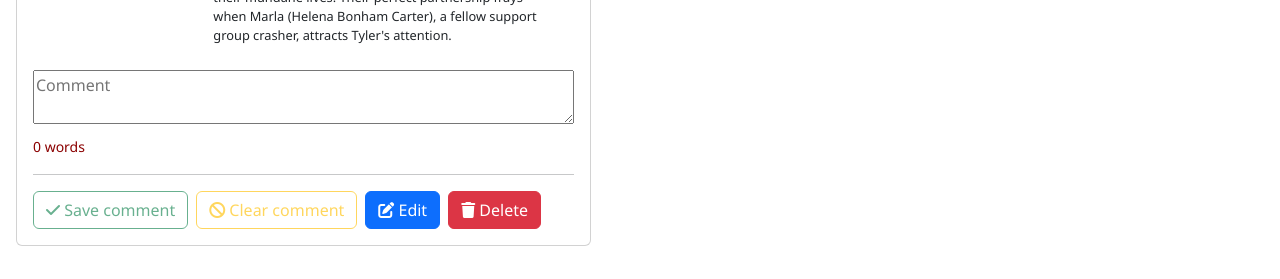
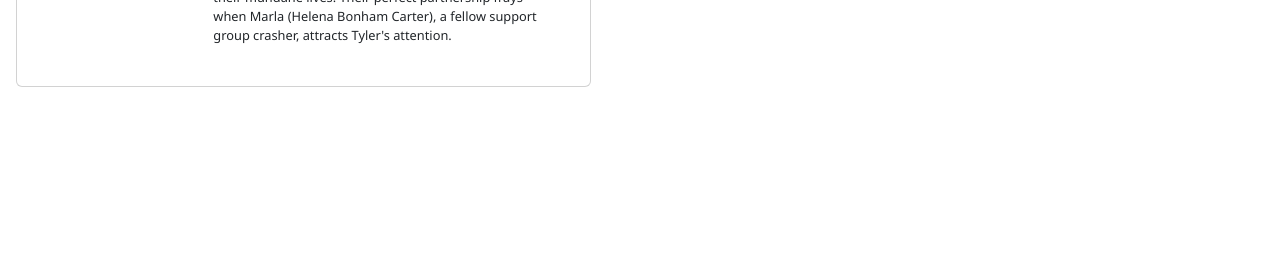
Before and after one commit to andrei-antal/db_ng_intro_ws, an Angular app: page /movies/1 in a window 1280 px wide. Shown: the part 357-636 px from the top of the page. Built offline with nearby package versions, Linux system fonts and the light colour scheme; data requests are answered from the project's data file.

Commit message:
done challenge 17

```diff
--- a/src/app/movies/components/movie-detail/movie-detail.component.html
+++ b/src/app/movies/components/movie-detail/movie-detail.component.html
@@ -1,6 +1,6 @@
 <a [routerLink]="['/movies']" class="btn btn-outline-secondary mb-3">Back</a>
 <br />
 <ng-container *ngIf="movie$ | async as movie; else newMovie">
-  <ngm-movie-item [movie]="movie"></ngm-movie-item>
+  <ngm-movie-item [movie]="movie" [editable]="false"></ngm-movie-item>
 </ng-container>
 <ng-template #newMovie> New movie </ng-template>
--- a/src/app/movies/components/movie-item/movie-item.component.html
+++ b/src/app/movies/components/movie-item/movie-item.component.html
@@ -16,6 +16,7 @@
       />
       <div class="col-8 card-text text-small">{{ movie.plot }}</div>
     </div>
+    <ng-container *ngIf="editable">
       <div *ngIf="!commentSaved; else readonlyComment">
         <textarea
           class="mb-1 w-100"
@@ -64,5 +65,6 @@
         <i class="fa-solid fa-trash"></i>
         Delete
       </button>
+    </ng-container>
   </div>
 </div>
--- a/src/app/movies/components/movie-item/movie-item.component.ts
+++ b/src/app/movies/components/movie-item/movie-item.component.ts
@@ -20,6 +20,7 @@
 })
 export class MovieItemComponent implements OnChanges {
   @Input() movie!: Movie;
+  @Input() editable = true;
   @Output() commentUpdate = new EventEmitter<CommentUpdate>();
   @Output() movieDelete = new EventEmitter<string>();
 
```
Lines whose indentation alone changed are shown as unchanged.
